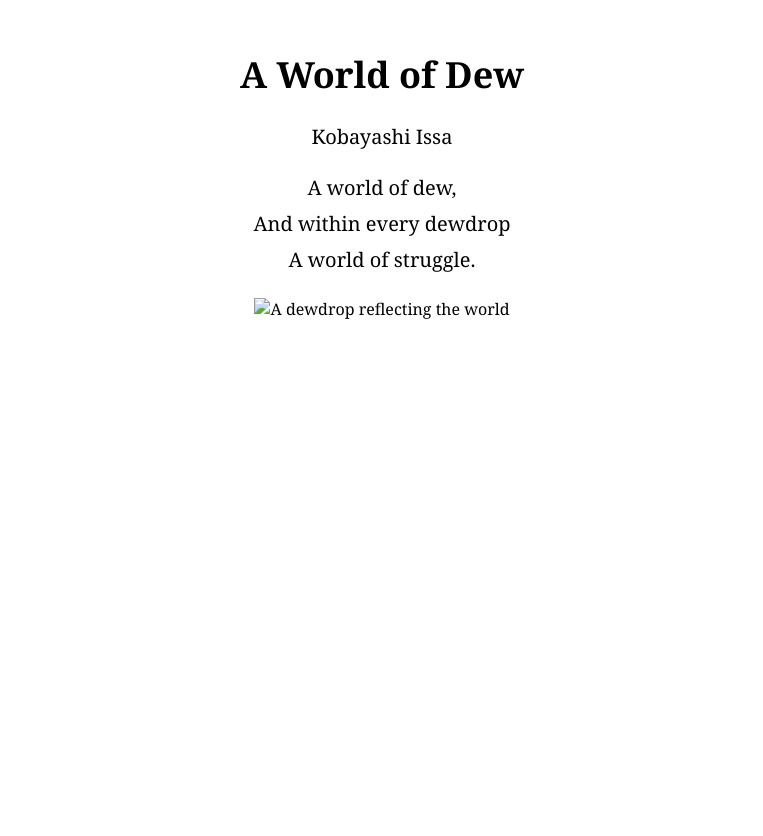
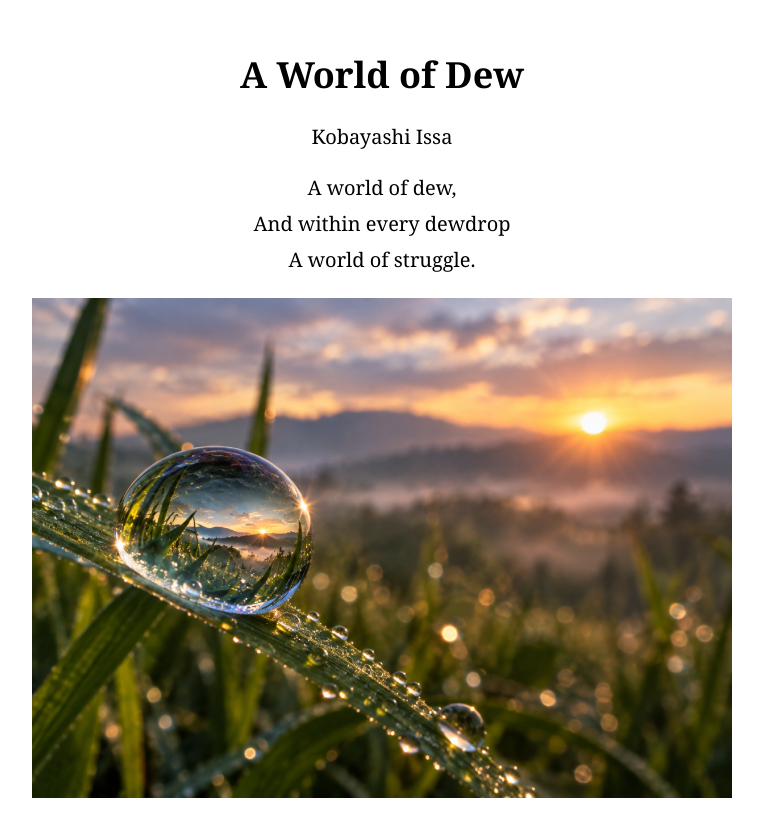
Before and after one commit to ErionP/haiku-site, a plain HTML site: page index.html in a window 1280 px wide. Shown: the whole page, without its empty margins (258-1021 px from the left). Before the commit the page ends 800 px from the top, so only its background shows below. Drawn offline with Linux system fonts and the light colour scheme.

Commit message:
Update image source to use a remote URL

```diff
--- a/index.html
+++ b/index.html
@@ -44,7 +44,7 @@
         A world of struggle.
     </p>
 
-    <img src="/Users/erionprevalla/Desktop/Haiku_Site/img/world-of-dew (1).jpg" alt="A dewdrop reflecting the world">
+    <img src="https://raw.githubusercontent.com/ErionP/haiku-site/refs/heads/main/img/world-of-dew%20(1).jpg" alt="A dewdrop reflecting the world">
 
     <!-- I chose Georgia because its classic serif style truly matches the poetic tone of the haiku. -->
 
```
